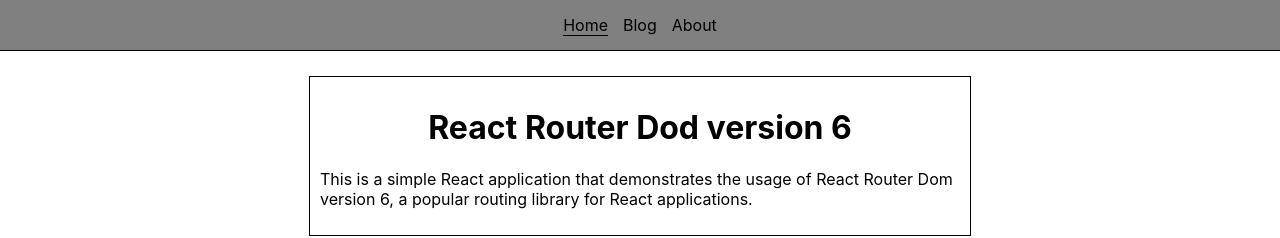
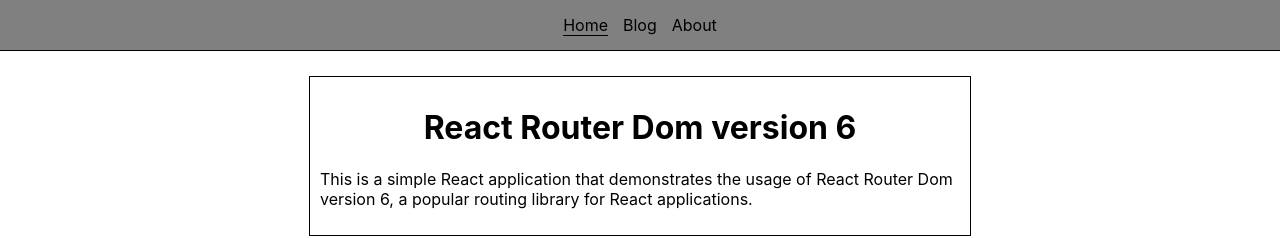
Before and after one commit to denysMoon/react-router-dom, a React (Create React App) app: page / in a window 1280 px wide. Shown: the top 238 px of the page. Built offline with nearby package versions, Linux system fonts and the light colour scheme.

Commit message:
fix typo

```diff
--- a/src/pages/Home.tsx
+++ b/src/pages/Home.tsx
@@ -1,7 +1,7 @@
 export const Home: React.FC = () => {
   return (
     <div className="contentWrapper">
-      <h1>React Router Dod version 6</h1>
+      <h1>React Router Dom version 6</h1>
       <p>
         This is a simple React application that demonstrates the usage of React
         Router Dom version 6, a popular routing library for React applications.
```
